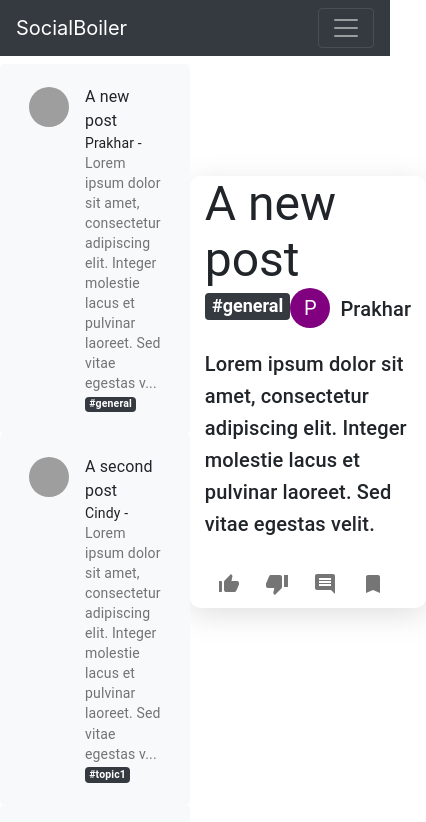
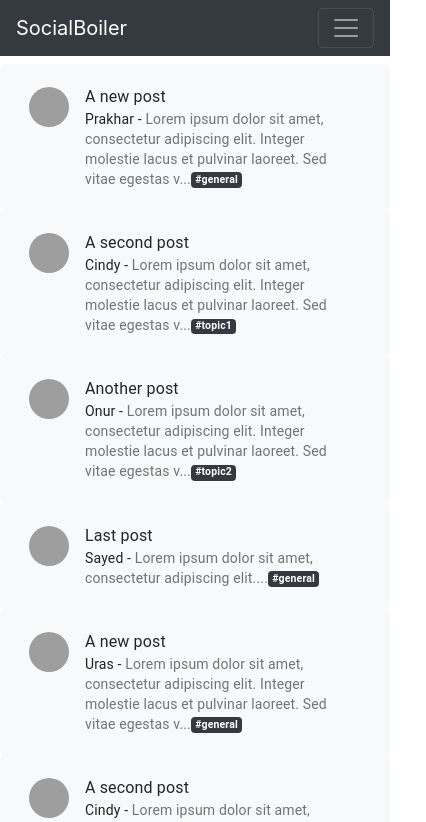
Before and after one commit to thatprakhar/SocialBoiler, a React (Create React App) app in the folder client/: page /home in a window 390 px wide. Shown: the top 822 px of the page, 426 px wide, since content can reach past the window. Built offline with nearby package versions, Linux system fonts and the light colour scheme; sample sign-in values are in the browser's storage; grey boxes are pictures that could not be loaded.

Commit message:
Added changes to News Feed and responsiveness for small screens

```diff
--- a/client/src/components/Home/Home.js
+++ b/client/src/components/Home/Home.js
@@ -3,12 +3,13 @@ import Login from "../Login/Login";
 import ProfileHeader from "../Profile/ProfileHeader";
 import Post from "../Post/Post";
 import Sidebar from "../Sidebar/Sidebar";
-import { Container, makeStyles, Grid } from "@material-ui/core";
+import { makeStyles, Grid, Hidden } from "@material-ui/core";
 import { BrowserRouter as Router, Route, Redirect } from "react-router-dom";
 
 const createStyles = makeStyles(() => ({
   feed: {
-    marginTop: 20
+    marginTop: 40,
+    maxHeight: window.innerHeight
   },
   main: {
     display: "flex",
@@ -115,9 +116,11 @@ export default function Home() {
           posts={posts}
           parentHandler={parentHandler}
         />
-        <Grid className={styling.feed} sm={0}>
-          <Post post_data={selectedPost}></Post>
-        </Grid>
+        <Hidden mdDown>
+          <Grid className={styling.feed}>
+            <Post post_data={selectedPost}></Post>
+          </Grid>
+        </Hidden>
       </div>
     </div>
   );
--- a/client/src/components/Post/Post.js
+++ b/client/src/components/Post/Post.js
@@ -5,12 +5,14 @@ import ThumbUpAltIcon from "@material-ui/icons/ThumbUpAlt";
 import ThumbDownIcon from "@material-ui/icons/ThumbDown";
 import CommentIcon from "@material-ui/icons/Comment";
 import BookmarkIcon from "@material-ui/icons/Bookmark";
+
 const createStyles = makeStyles(theme => ({
   root: {
-    "box-shadow": "rgba(100, 100, 111, 0.2) 0px 7px 29px 0px",
-    marginTop: 100,
+    marignLeft: 10,
     background: "white",
-    borderRadius: 10
+    borderRadius: 10,
+    width: "100vw",
+    maxHeight: window.innerHeight
   },
   small: {
     width: theme.spacing(3),
--- a/client/src/components/Sidebar/Sidebar.js
+++ b/client/src/components/Sidebar/Sidebar.js
@@ -9,7 +9,6 @@ import {
   Avatar
 } from "@material-ui/core";
 import { Button, Badge } from "react-bootstrap";
-import ScrollArea from "react-scrollbar";
 
 const createStyles = makeStyles(theme => ({
   inline: {
@@ -22,9 +21,10 @@ const createStyles = makeStyles(theme => ({
   },
   root: {
     position: "relative",
+    overflow: "auto",
     width: "100%",
-    maxWidth: "40ch",
-    backgroundColor: theme.palette.background.paper
+    backgroundColor: theme.palette.background.paper,
+    maxHeight: window.innerHeight
   }
 }));
 
```
